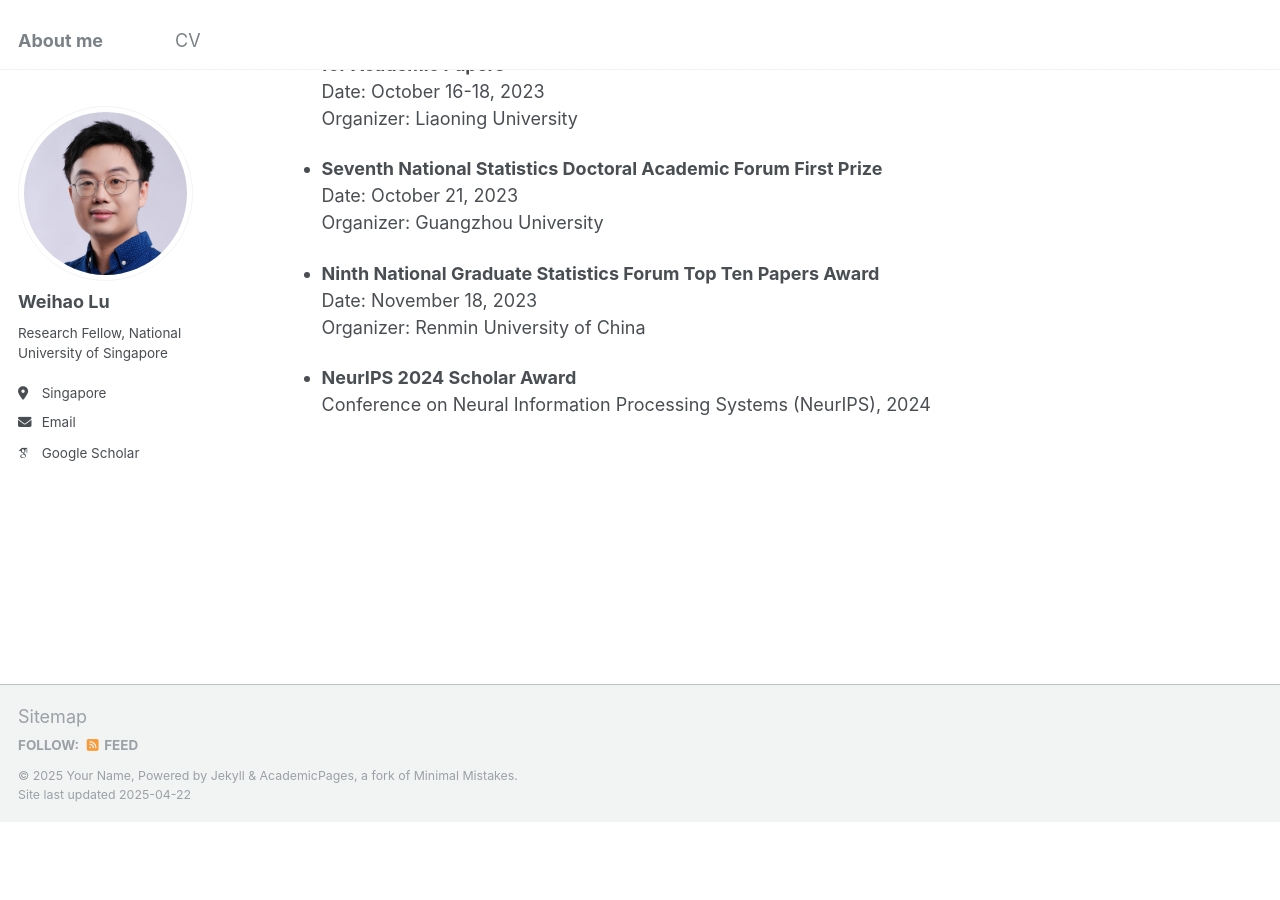
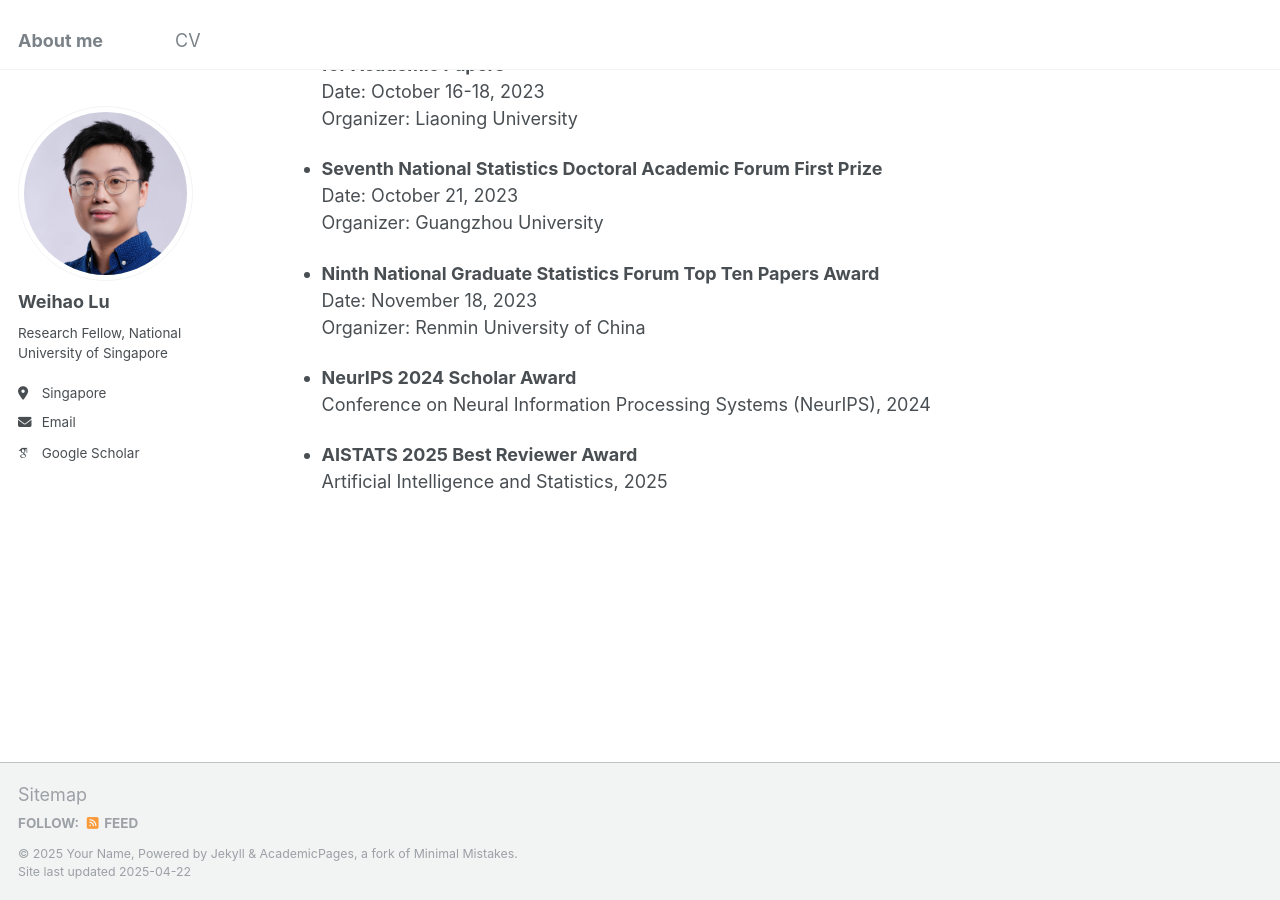
Before and after one commit to luweihao/luweihao.github.io, a Jekyll site: the page built from _pages/about.md, in a window 1280 px wide and 900 px high, scrolled down 1377 px. Built offline with Jekyll 4.4.1, drawn with Linux system fonts in a browser that asks for light colours; some web fonts are replaced; before the commit the page ends 2199 px from its top, so only the background shows below that.

Commit message:
Update about.md

```diff
--- a/_pages/about.md
+++ b/_pages/about.md
@@ -67,3 +67,6 @@ Undergoing major revisions
 
 - **NeurIPS 2024 Scholar Award**
   Conference on Neural Information Processing Systems (NeurIPS), 2024
+
+- **AISTATS 2025 Best Reviewer Award**
+  Artificial Intelligence and Statistics, 2025
```
